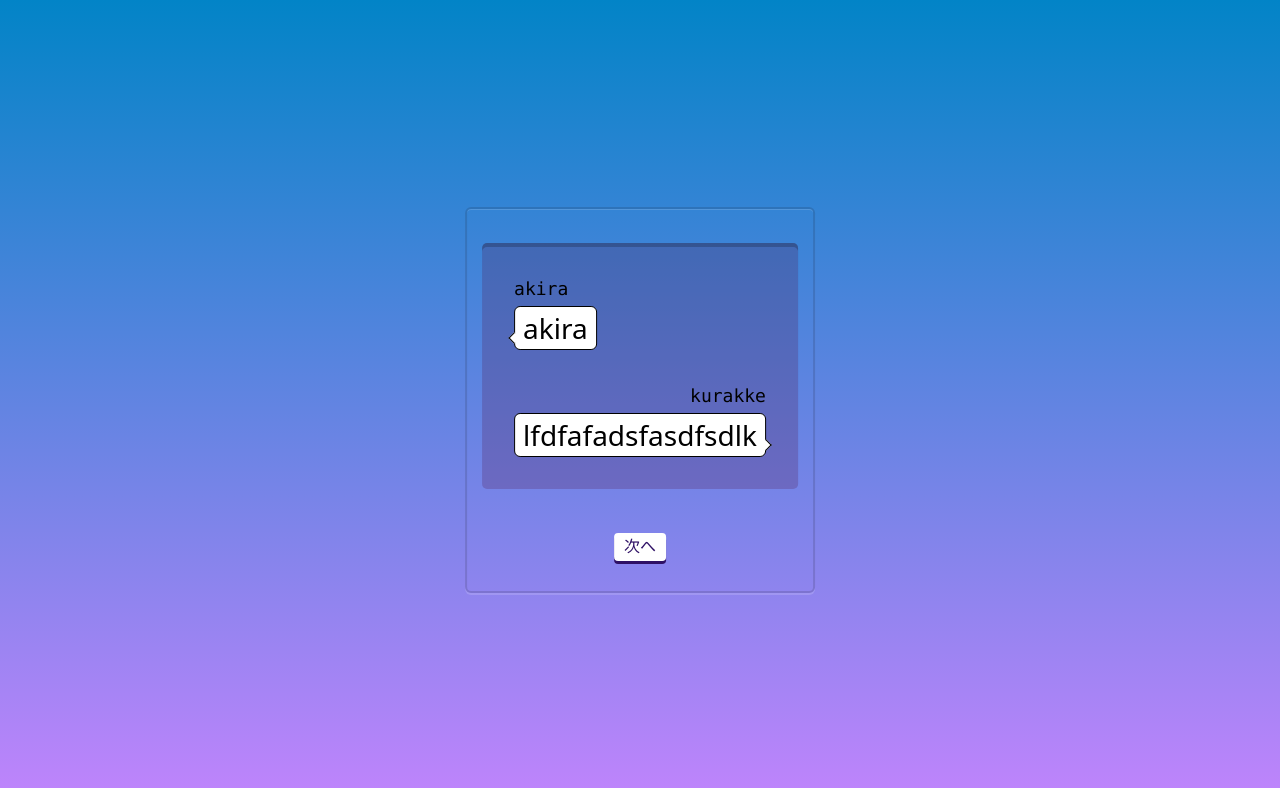
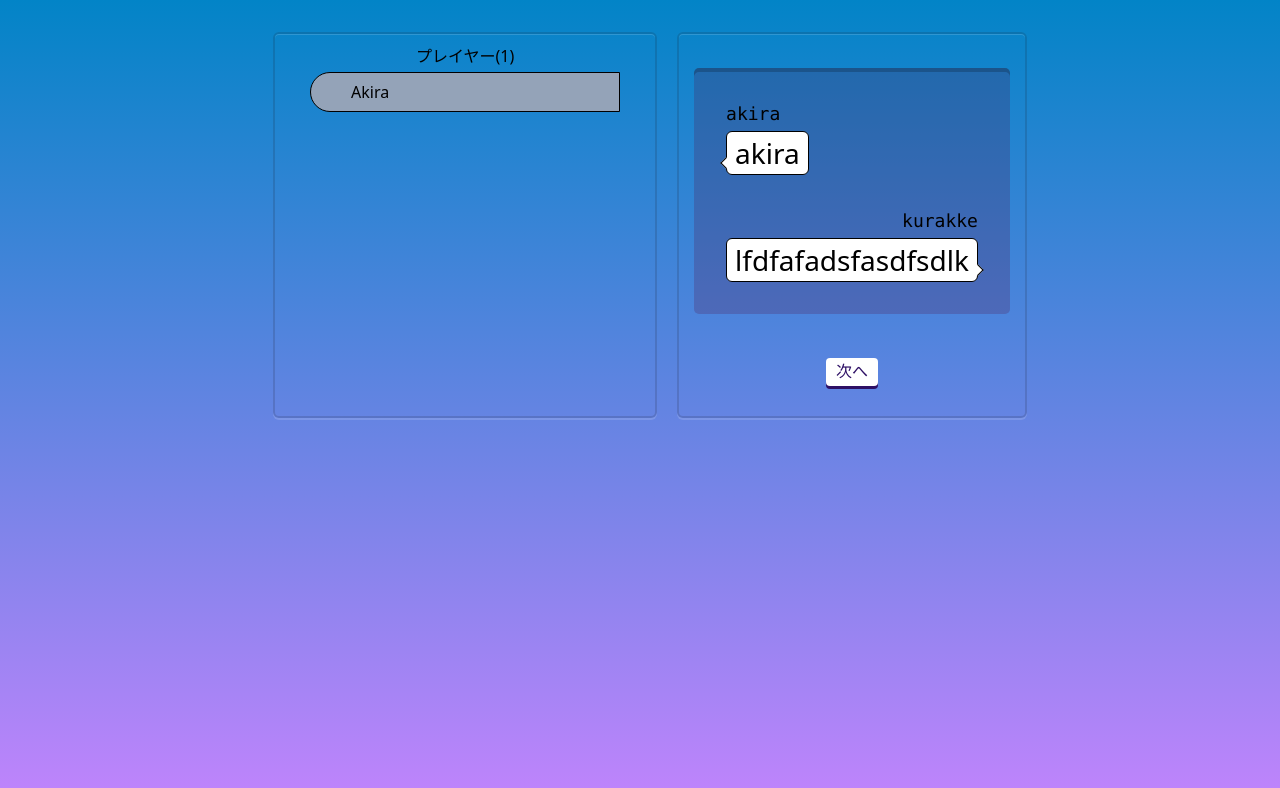
Before and after one commit to saezuri510/hackz-katayaburi, a Next.js app: page /chat in a window 1280 px wide. Shown: the top 788 px of the page. Built offline with nearby package versions, Linux system fonts and the light colour scheme.

Commit message:
Add User Chatpage

```diff
--- a/src/components/pages/Chat/index.tsx
+++ b/src/components/pages/Chat/index.tsx
@@ -4,11 +4,17 @@ import { GameFrame } from "@/components/layouts/GameFrame";
 import { MainLayout } from "@/components/layouts/MainLayout";
 import ChatBubble from "@/components/ui/domain/ChatBubble";
 import { PopButton } from "@/components/ui/domain/PopButton";
+import UserBord from "@/components/ui/domain/UserBord";
 
 function ChatPage() {
   return (
     <MainLayout>
-      <GameFrame>
+      <div className="flex justify-center">
+        <div className="w-96 rounded-[6px] border-[2px] border-zinc-900/[.15] mx-5 px-[15px] py-[10px] shadow-[inset_0_1px_0_0,0_2px_0_0] shadow-white/[.15]">
+          <div className="text-center">プレイヤー(1)</div>
+          <UserBord name="Akira"/>
+        </div>
+        <div className="rounded-[6px] border-[2px] border-zinc-900/[.15] px-[15px] py-[10px] shadow-[inset_0_1px_0_0,0_2px_0_0] shadow-white/[.15]">
           <div className="flex flex-col justify-center">
             <div className="my-[24px] justify-center rounded-[5px] bg-fuchsia-925/[.25] p-[16px] shadow-[inset_0_4px_0_0] shadow-black/[.2]">
               <ChatBubble align="left" name="akira">
@@ -22,7 +28,8 @@ function ChatPage() {
               <PopButton className="m-5">次へ</PopButton>
             </div>
           </div>
-      </GameFrame>
+        </div>
+      </div>
     </MainLayout>
   );
 }
```
Lines whose indentation alone changed are shown as unchanged.
